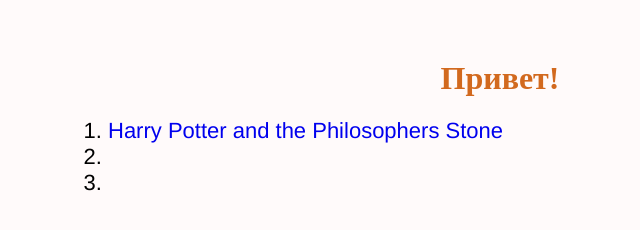
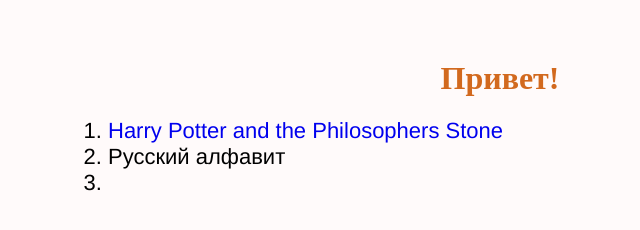
Before and after one commit to FamikSL/FamikSl.github.io, a plain HTML site: page index.html in a window 1280 px wide. Shown: the whole page, without its empty margins (140-780 px from the left). Drawn offline with Linux system fonts and the light colour scheme.

Commit message:
rus-alphabet

```diff
--- a/index.html
+++ b/index.html
@@ -14,7 +14,7 @@
     <div class="link-container">
         <ol type="1">
             <li><a href="Harry-Potter.html">Harry Potter and the Philosophers Stone</a></li>
-            <li></li>
+            <li>Русский алфавит</li>
             <li></li>
         </ol>
     </div>
```
